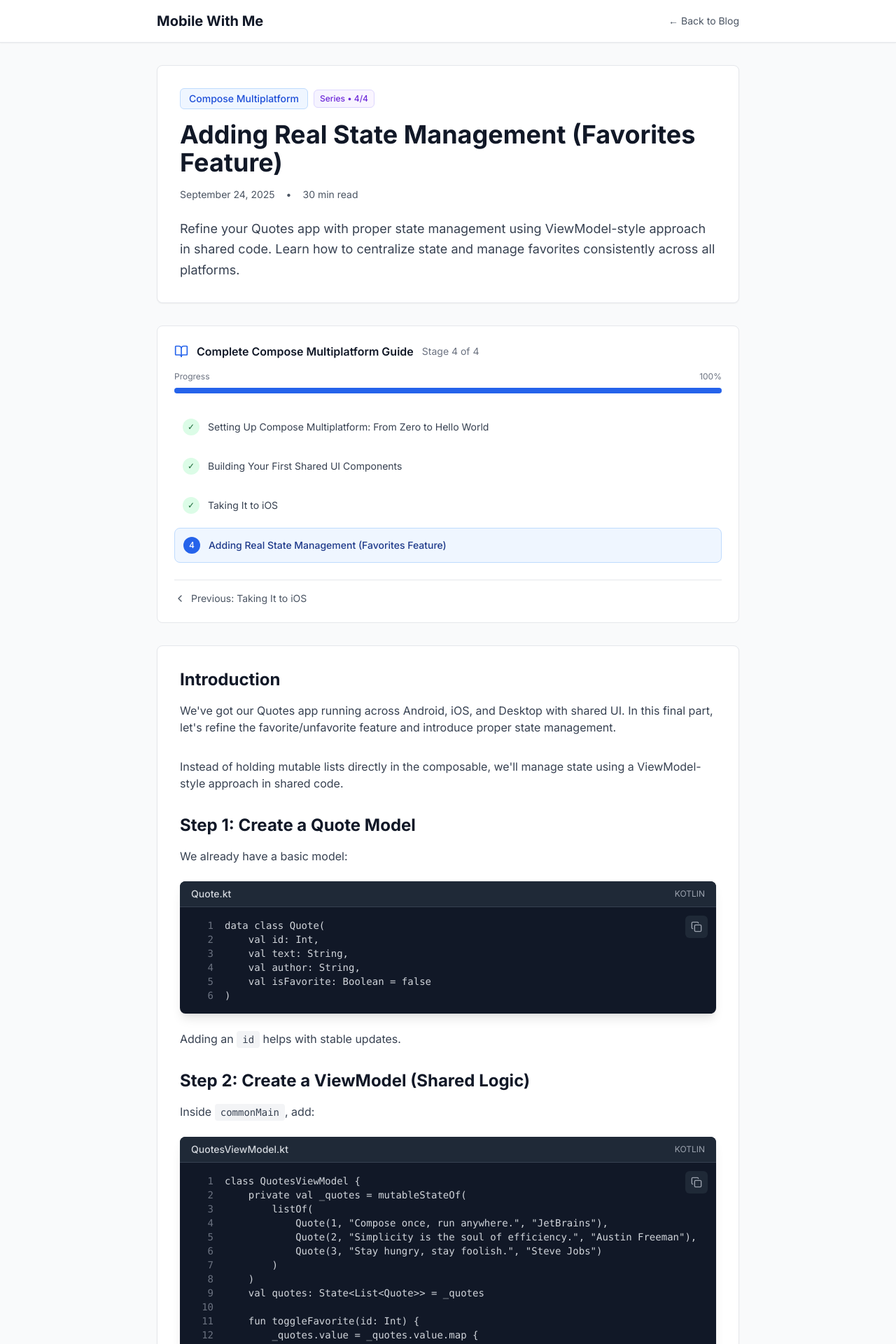
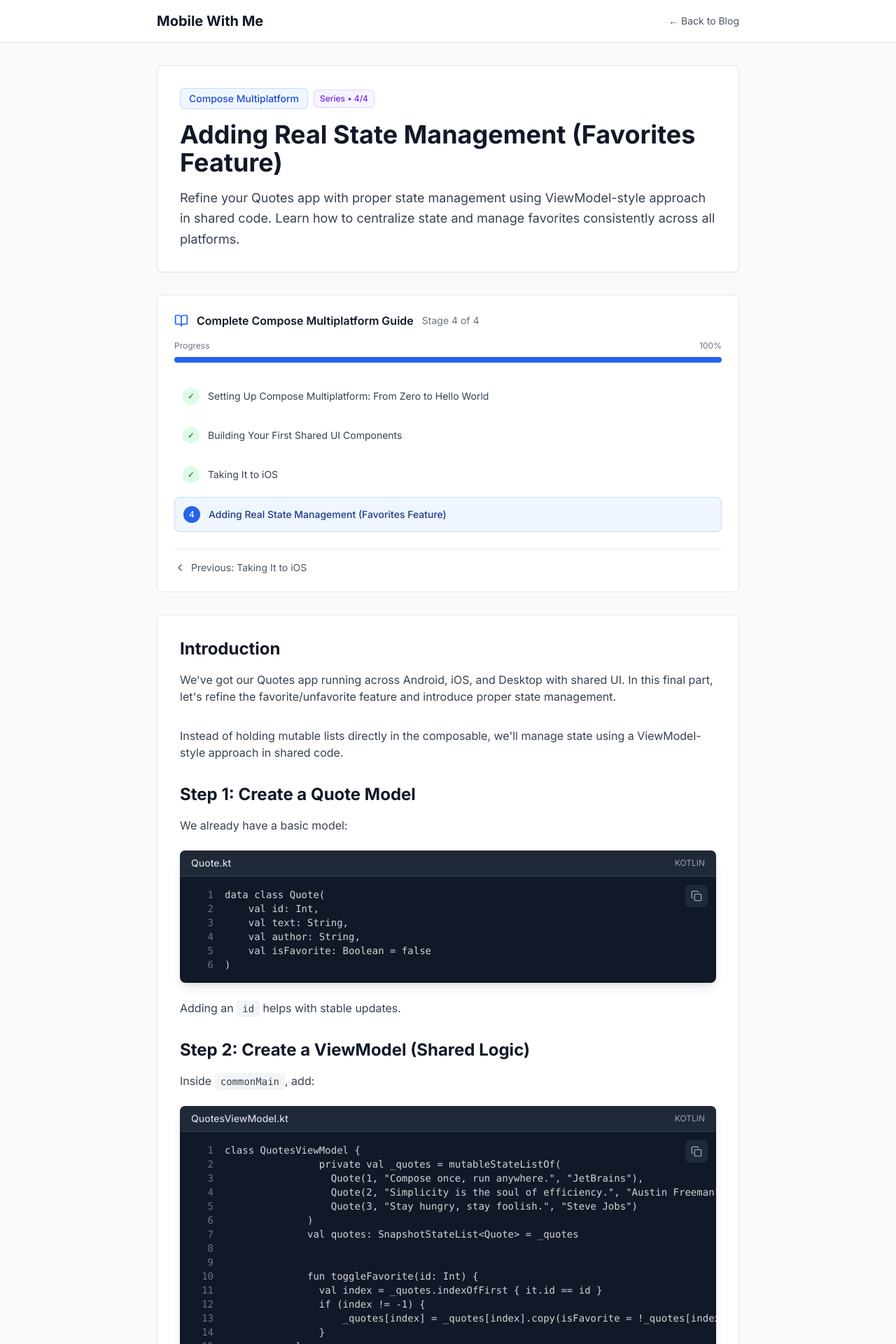
Before and after one commit to djain2405/personal-website, a Next.js app: page /blog/posts/compose-multiplatform-state-management in a window 1280 px wide. Shown: the top 1920 px of the page at 70% size. Built offline with nearby package versions, Linux system fonts and the light colour scheme.

Commit message:
some refinements

```diff
--- a/app/blog/posts/compose-multiplatform-ios/page.tsx
+++ b/app/blog/posts/compose-multiplatform-ios/page.tsx
@@ -41,12 +41,6 @@ export default function ComposeMultiplatformNavigationPost() {
           <h1 className="text-3xl md:text-4xl font-bold text-gray-900 mb-4">
             Taking It to iOS
           </h1>
-
-          <div className="flex items-center gap-4 text-sm text-gray-600 mb-6">
-            <span>September 23, 2025</span>
-            <span>•</span>
-            <span>25 min read</span>
-          </div>
 
           <p className="text-lg text-gray-700 leading-relaxed">
             So far we&apos;ve built shared UI and run it on Desktop + Android. Now let&apos;s take the same code to iOS.
--- a/app/blog/posts/compose-multiplatform-state-management/page.tsx
+++ b/app/blog/posts/compose-multiplatform-state-management/page.tsx
@@ -41,12 +41,6 @@ export default function ComposeMultiplatformStateManagementPost() {
           <h1 className="text-3xl md:text-4xl font-bold text-gray-900 mb-4">
             Adding Real State Management (Favorites Feature)
           </h1>
-
-          <div className="flex items-center gap-4 text-sm text-gray-600 mb-6">
-            <span>September 24, 2025</span>
-            <span>•</span>
-            <span>30 min read</span>
-          </div>
 
           <p className="text-lg text-gray-700 leading-relaxed">
             Refine your Quotes app with proper state management using ViewModel-style approach in shared code.
@@ -107,18 +101,18 @@ export default function ComposeMultiplatformStateManagementPost() {
               language="kotlin"
               title="QuotesViewModel.kt"
               code={`class QuotesViewModel {
-    private val _quotes = mutableStateOf(
-        listOf(
+                private val _quotes = mutableStateListOf(
                   Quote(1, "Compose once, run anywhere.", "JetBrains"),
                   Quote(2, "Simplicity is the soul of efficiency.", "Austin Freeman"),
                   Quote(3, "Stay hungry, stay foolish.", "Steve Jobs")
               )
-    )
-    val quotes: State<List<Quote>> = _quotes
+              val quotes: SnapshotStateList<Quote> = _quotes
+
 
               fun toggleFavorite(id: Int) {
-        _quotes.value = _quotes.value.map {
-            if (it.id == id) it.copy(isFavorite = !it.isFavorite) else it
+                val index = _quotes.indexOfFirst { it.id == id }
+                if (index != -1) {
+                    _quotes[index] = _quotes[index].copy(isFavorite = !_quotes[index].isFavorite)
                 }
             }
 }`}
@@ -145,7 +139,7 @@ export default function ComposeMultiplatformStateManagementPost() {
               title="QuotesScreen.kt"
               code={`@Composable
 fun QuotesScreen(viewModel: QuotesViewModel = QuotesViewModel()) {
-    val quotes = viewModel.quotes.value
+  val quotes = viewModel.quotes
 
     LazyColumn {
         items(quotes.size) { index ->
--- a/app/blog/posts/compose-multiplatform-ui-basics/page.tsx
+++ b/app/blog/posts/compose-multiplatform-ui-basics/page.tsx
@@ -41,12 +41,6 @@ export default function ComposeMultiplatformUIBasicsPost() {
           <h1 className="text-3xl md:text-4xl font-bold text-gray-900 mb-4">
             Building Your First Shared UI Components
           </h1>
-
-          <div className="flex items-center gap-4 text-sm text-gray-600 mb-6">
-            <span>September 22, 2025</span>
-            <span>•</span>
-            <span>20 min read</span>
-          </div>
 
           <p className="text-lg text-gray-700 leading-relaxed">
             Learn to create reusable UI components that work seamlessly across iOS and Android platforms.
@@ -113,13 +107,11 @@ fun QuoteCard(
 @Composable
 fun QuotesScreen() {
     var quotes by remember {
-        mutableStateOf(
-            listOf(
+      mutableStateListOf(
                 Quote("Compose once, run anywhere.", "JetBrains"),
                 Quote("Simplicity is the soul of efficiency.", "Austin Freeman"),
                 Quote("Stay hungry, stay foolish.", "Steve Jobs")
             )
-        )
     }
 
     LazyColumn {
```
Lines whose indentation alone changed are shown as unchanged.
